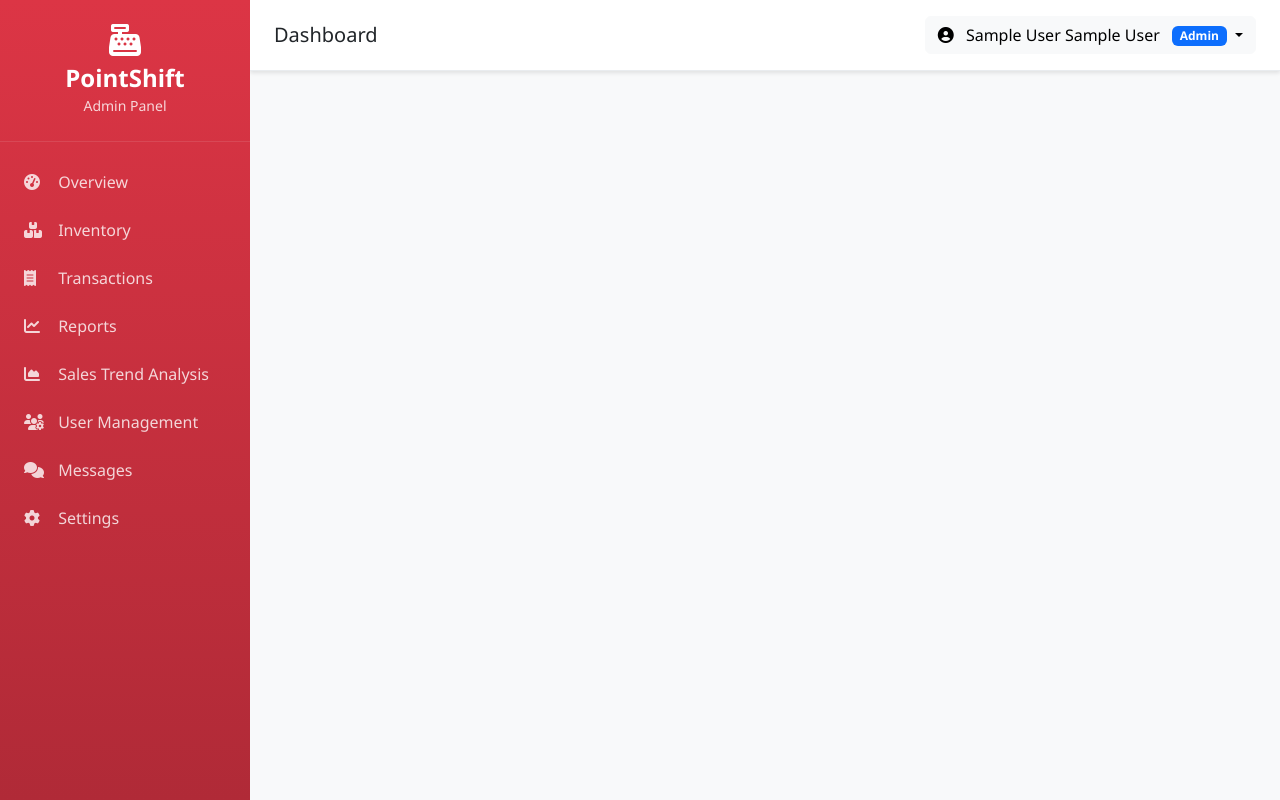
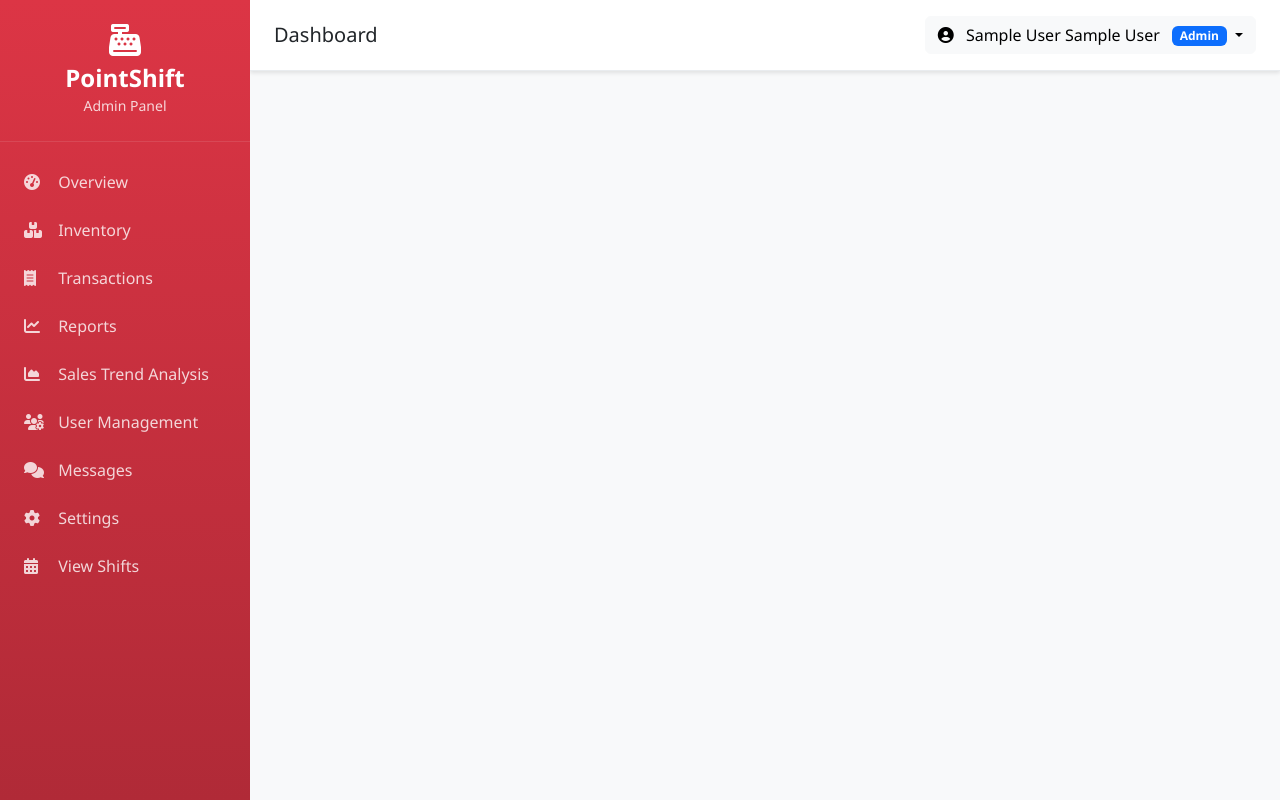
Before and after one commit to LeeDev428/point-shift_pos-system, a PHP site: page /point-shift_pos-system/layout.php in a window 1280 px wide. Run offline with PHP 8.4, Linux system fonts and the light colour scheme; the visitor is signed in with stand-in values (Sample User, id 1); data that the repository does not hold is empty.

Commit message:
Update layout.php

```diff
--- a/layout.php
+++ b/layout.php
@@ -216,6 +216,13 @@ requireLogin();
                     </a>
                 </li>
                 <?php endif; ?>
+
+                <li class="nav-item">
+                    <a class="nav-link <?php echo basename($_SERVER['PHP_SELF']) == 'view_shifts.php' ? 'active' : ''; ?>" href="view_shifts.php">
+                        <i class="fas fa-calendar-alt"></i>
+                        View Shifts
+                    </a>
+                </li>
             </ul>
         </nav>
     </div>
```
